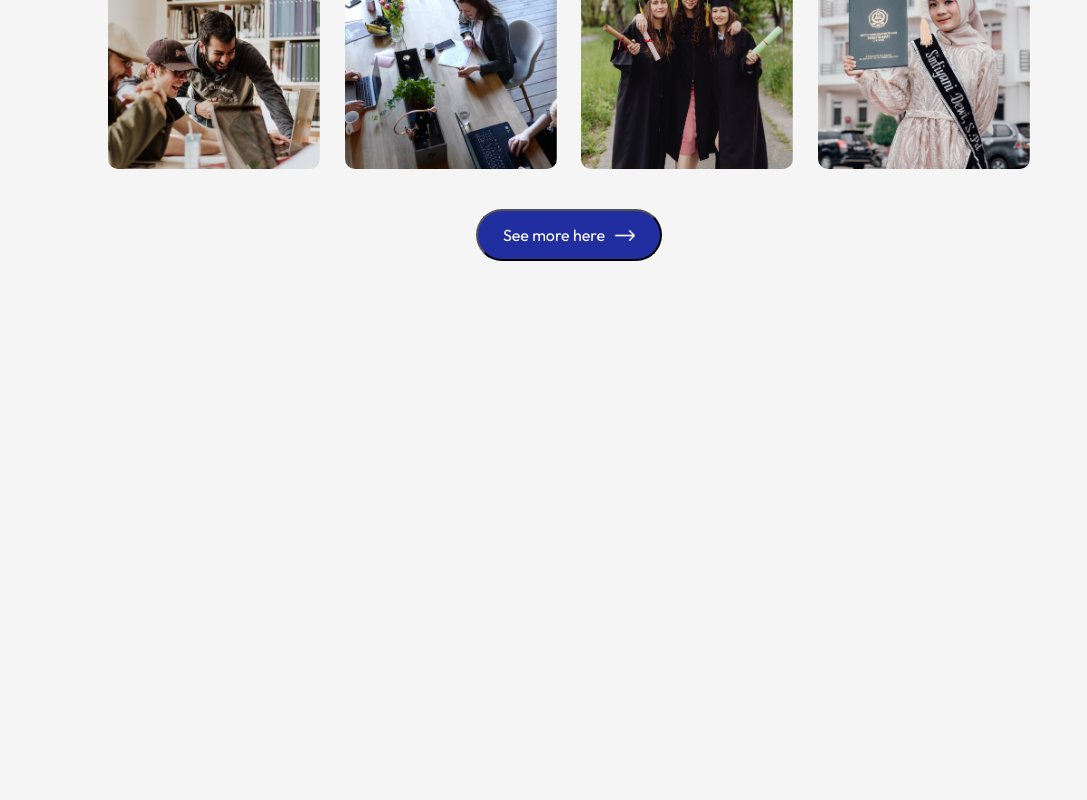
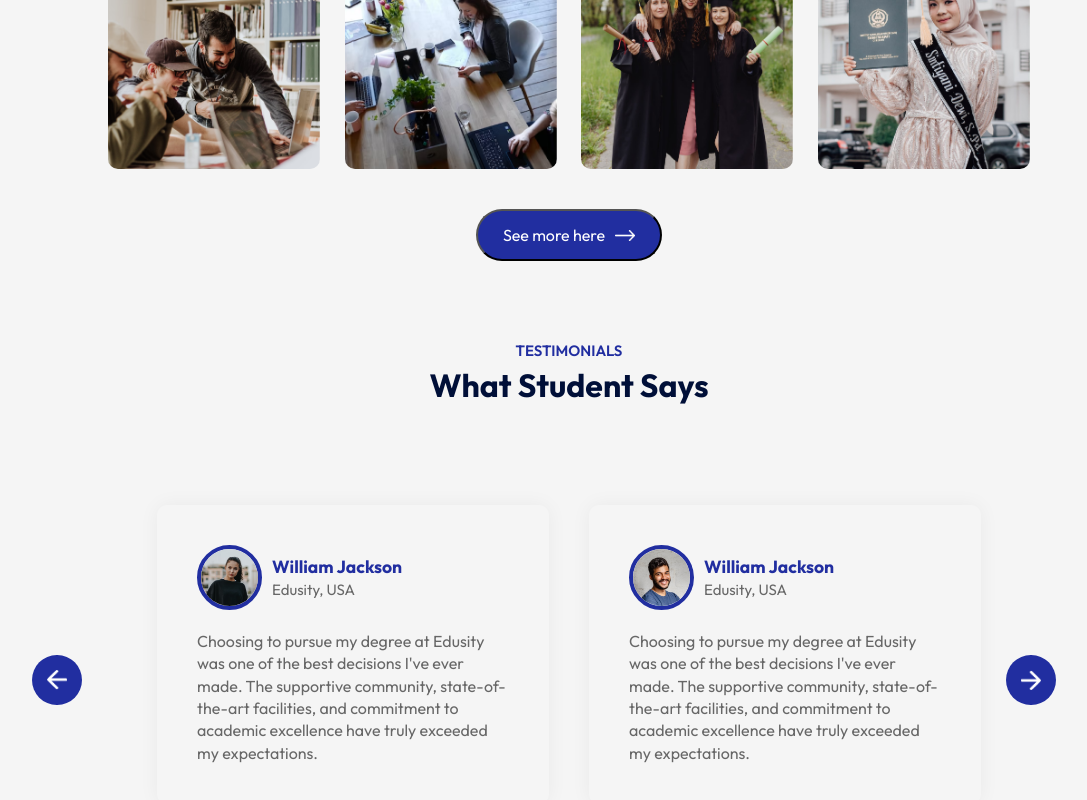
Before and after one commit to meralkk/edusity, a React (Vite) app: page / in a window 1280 px wide. Shown: the part 2136-2936 px from the top of the page, without its empty margins (71-1158 px from the left). Before the commit the page ends 2477 px from the top, so only its background shows below. Built offline with nearby package versions, Linux system fonts and the light colour scheme.

Commit message:
created testimonials component

```diff
--- a/src/App.jsx
+++ b/src/App.jsx
@@ -4,6 +4,7 @@
 import Hero from './components/Hero/Hero'
 import Navbar from './components/Navbar/Navbar'
 import Programs from './components/Programs/Programs'
+import Testimonials from './components/Testimonials/Testimonials'
 import Title from './components/Title/Title'
 
 const App = () => {
@@ -17,7 +18,8 @@
       <About/>
       <Title subTitle ='Gallery' title='Campus Photos'/>
       <Campus/>
-
+      <Title subTitle ='TESTIMONIALS' title='What Student Says'/>
+      <Testimonials/>
       </div>
     </div>
   )
--- /dev/null
+++ b/src/components/Testimonials/Testimonials.css
@@ -0,0 +1,65 @@
+.testimonials {
+    margin: 80px auto;
+    padding: 0 80px;
+    position: relative;
+}
+
+.next-btn, .back-btn {
+    position: absolute;
+    top: 50%;
+    right: 0;
+    transform: translate(-50%);
+    padding: 15px;
+    width: 50px;
+    border-radius: 50%;
+    cursor: pointer;
+    background: #212EA0;
+}
+
+.back-btn {
+    right: auto;
+    left: 0;
+}
+
+.slider {
+    overflow: hidden;
+}
+
+.slider ul {
+    display: flex;
+    width: 200%;
+    overflow-x: hidden;
+    transition: 0.5s;
+}
+
+.slider ul li {
+    list-style: none;
+    width: 50%;
+    padding: 20px;
+}
+
+.slide {
+    box-shadow: 0 0 20px rgba(0,0,0,0.05);
+    padding: 40px;
+    border-radius: 10px;
+    color: #676767;
+    line-height: 1.4;
+}
+
+.slide img {
+    width: 65px;
+    border-radius: 50%;
+    margin-right: 10px;
+    border: 4px solid #212EA0;
+}
+
+.user-info {
+    display: flex;
+    align-items: center;
+    margin-bottom: 20px;
+    font-size: 15px;
+}
+
+.user-info h3 {
+    color: #212EA0;
+}
--- /dev/null
+++ b/src/components/Testimonials/Testimonials.jsx
@@ -0,0 +1,110 @@
+import React, { useRef } from 'react'
+import './Testimonials.css'
+import next_icon from '../../assets/next-icon.png'
+import back_icon from '../../assets/back-icon.png'
+import user_1 from '../../assets/user-1.png'
+import user_2 from '../../assets/user-2.png'
+import user_3 from '../../assets/user-3.png'
+import user_4 from '../../assets/user-4.png'
+
+const Testimonials = () => {
+
+    const slider = useRef();
+    let tx = 0;
+
+    const slideForward = ()=> {
+        if(tx > -50) {
+            tx -= 25;
+        }
+        slider.current.style.transform = `translateX( ${tx}% )`;
+    }
+
+    const slideBackward = ()=> {
+        if(tx < 0) {
+            tx += 25;
+        }
+        slider.current.style.transform = `translateX( ${tx}% )`;
+    }
+
+  return (
+    <div className='testimonials'>
+        <img src={next_icon} alt="" className='next-btn' onClick={ slideForward } />
+        <img src={back_icon} alt="" className='back-btn' onClick={ slideBackward } />
+        <div className="slider">
+            <ul ref={ slider }>
+                <li>
+                    <div className="slide">
+                        <div className="user-info">
+                            <img src= { user_1 } alt="" />
+                            <div>
+                                <h3>William Jackson</h3>
+                                <span>Edusity, USA</span>
+                            </div>
+                        </div>
+                        <p> Choosing to pursue my degree at Edusity was one of
+                            the best decisions I've ever made. The supportive
+                            community, state-of-the-art facilities, and commitment
+                            to academic excellence have truly exceeded my
+                            expectations.
+                        </p>
+                    </div>
+                </li>
+                <li>
+                    <div className="slide">
+                        <div className="user-info">
+                            <img src= { user_2 } alt="" />
+                            <div>
+                                <h3>William Jackson</h3>
+                                <span>Edusity, USA</span>
+                            </div>
+                        </div>
+                        <p> Choosing to pursue my degree at Edusity was one of
+                            the best decisions I've ever made. The supportive
+                            community, state-of-the-art facilities, and commitment
+                            to academic excellence have truly exceeded my
+                            expectations.
+                        </p>
+                    </div>
+                </li>
+                <li>
+                    <div className="slide">
+                        <div className="user-info">
+                            <img src= { user_3 } alt="" />
+                            <div>
+                                <h3>William Jackson</h3>
+                                <span>Edusity, USA</span>
+                            </div>
+                        </div>
+                        <p> Choosing to pursue my degree at Edusity was one of
+                            the best decisions I've ever made. The supportive
+                            community, state-of-the-art facilities, and commitment
+                            to academic excellence have truly exceeded my
+                            expectations.
+                        </p>
+                    </div>
+                </li>
+                <li>
+                    <div className="slide">
+                        <div className="user-info">
+                            <img src= { user_4 } alt="" />
+                            <div>
+                                <h3>William Jackson</h3>
+                                <span>Edusity, USA</span>
+                            </div>
+                        </div>
+                        <p> Choosing to pursue my degree at Edusity was one of
+                            the best decisions I've ever made. The supportive
+                            community, state-of-the-art facilities, and commitment
+                            to academic excellence have truly exceeded my
+                            expectations.
+                        </p>
+                    </div>
+                </li>
+
+            </ul>
+        </div>
+    </div>
+  )
+}
+
+export default Testimonials
```
